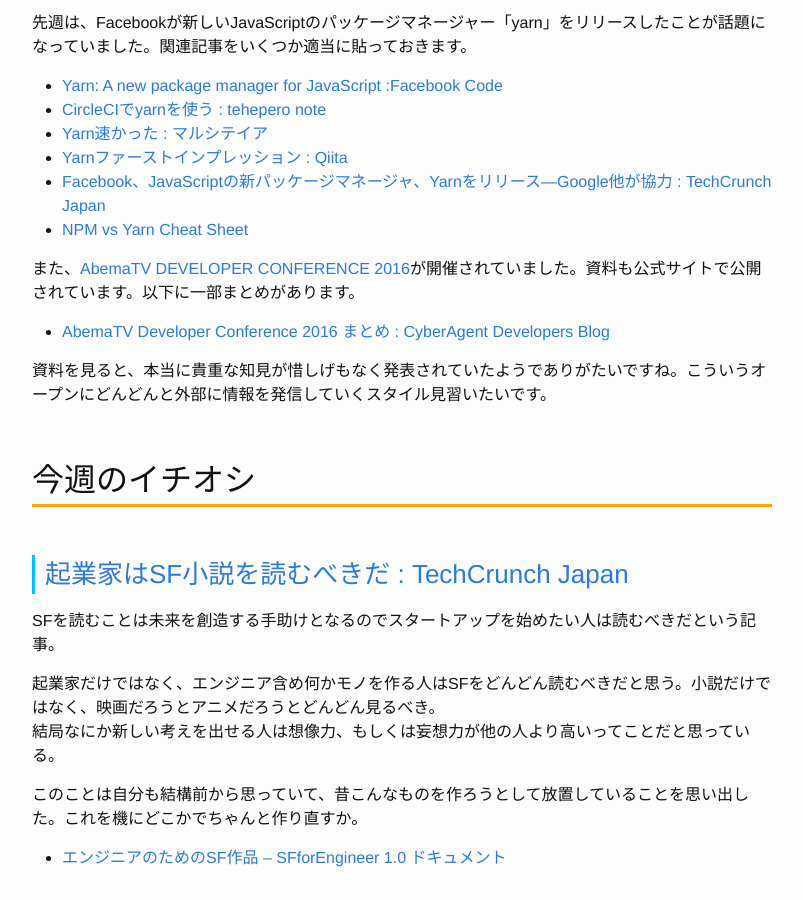
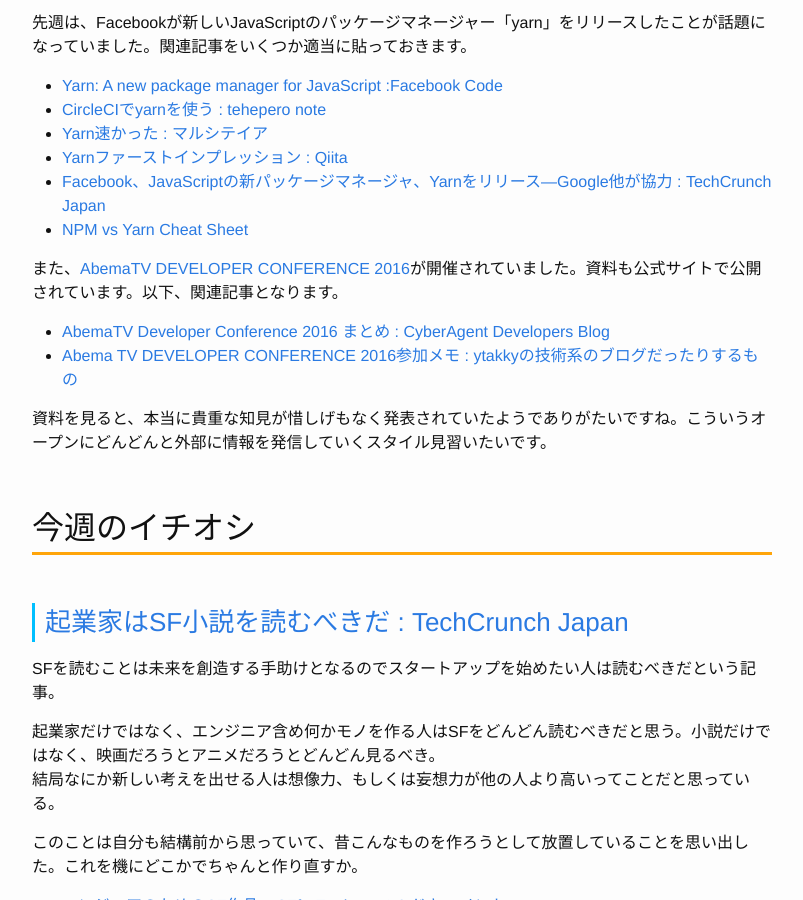
Before and after one commit to Gather-Tech/Gather-Tech.github.io, a Jekyll site: the page built from _posts/2016/2016-10-17-Gather16.md, in a window 1280 px wide and 900 px high, scrolled down 537 px. Shown: the whole window, without its empty margins (238-1041 px from the left). Built offline with Jekyll 4.4.1, drawn with Linux system fonts in a browser that asks for light colours.

Commit message:
AbemaTVカンファレンスの記事を追加した

```diff
--- a/_posts/2016/2016-10-17-Gather16.md
+++ b/_posts/2016/2016-10-17-Gather16.md
@@ -16,9 +16,10 @@
 - [Facebook、JavaScriptの新パッケージマネージャ、Yarnをリリース―Google他が協力 : TechCrunch Japan](http://jp.techcrunch.com/2016/10/12/20161011facebook-partners-with-google-others-to-launch-a-new-javascript-package-manager/)
 - [NPM vs Yarn Cheat Sheet](https://shift.infinite.red/npm-vs-yarn-cheat-sheet-8755b092e5cc#.exf9pev5p)
 
-また、[AbemaTV DEVELOPER CONFERENCE 2016](http://developer.abema.io/)が開催されていました。資料も公式サイトで公開されています。以下に一部まとめがあります。
+また、[AbemaTV DEVELOPER CONFERENCE 2016](http://developer.abema.io/)が開催されていました。資料も公式サイトで公開されています。以下、関連記事となります。
 
 - [AbemaTV Developer Conference 2016 まとめ : CyberAgent Developers Blog](https://developers.cyberagent.co.jp/blog/archives/1010/)
+- [Abema TV DEVELOPER CONFERENCE 2016参加メモ : ytakkyの技術系のブログだったりするもの](http://ytacky.hatenablog.com/entry/2016/10/15/235839)
 
 資料を見ると、本当に貴重な知見が惜しげもなく発表されていたようでありがたいですね。こういうオープンにどんどんと外部に情報を発信していくスタイル見習いたいです。
 
```
